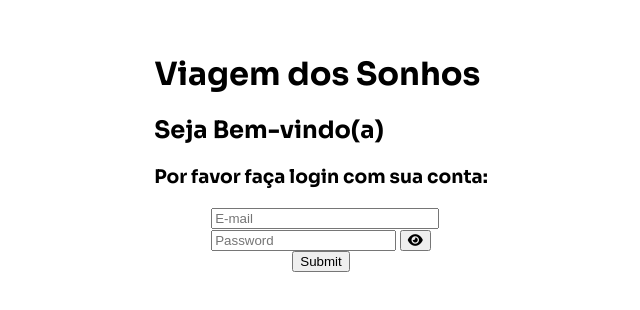
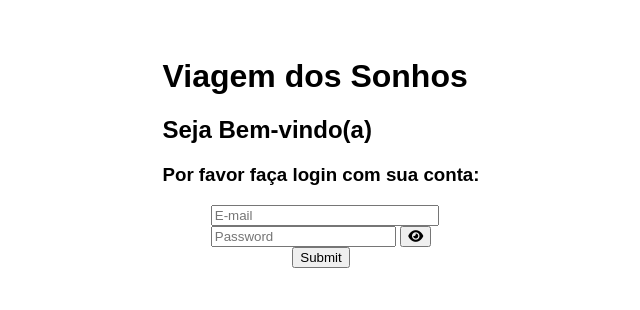
Before and after one commit to Marcus-Coimbra/SiteDomCriativo, a plain HTML site: page login.html in a window 1280 px wide. Shown: the part 248-558 px from the top of the page, without its empty margins (319-959 px from the left). Drawn offline with Linux system fonts and the light colour scheme.

Commit message:
Update styles.css

```diff
--- a/styles.css
+++ b/styles.css
@@ -1,7 +1,7 @@
 @import url("https://fonts.googleapis.com/css2?family=Sora:wght@100;200;300;400;500;600;700;800&display=swap");
 
 body {
-  font-family: "Sora", sans-serif;
+  font-family: "Arial", sans-serif;
   display: flex;
   justify-content: center;
   align-items: center;
```
